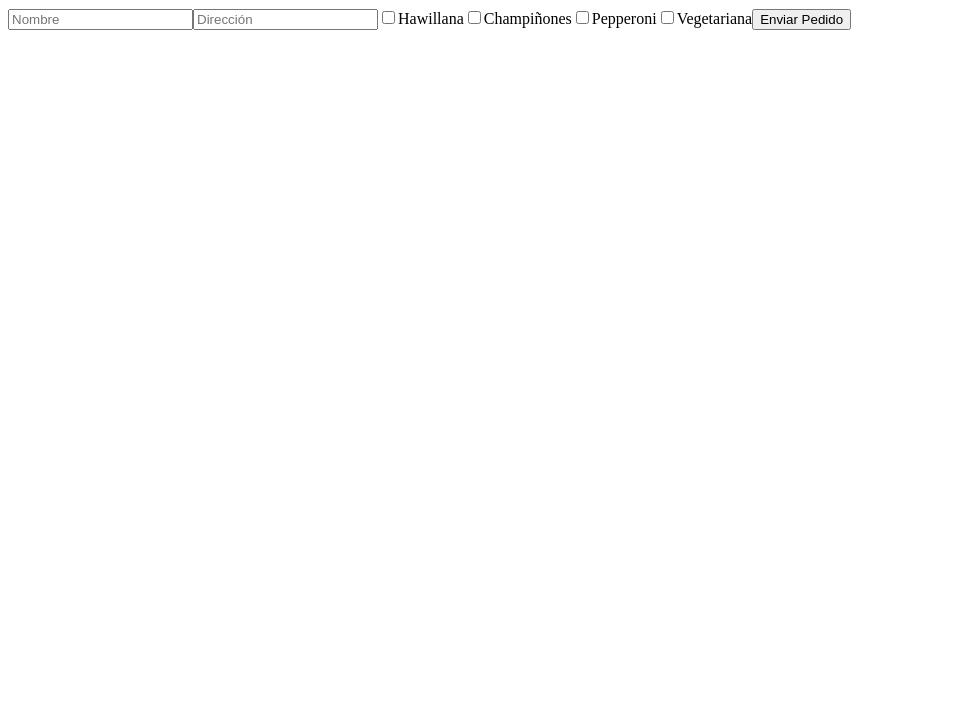
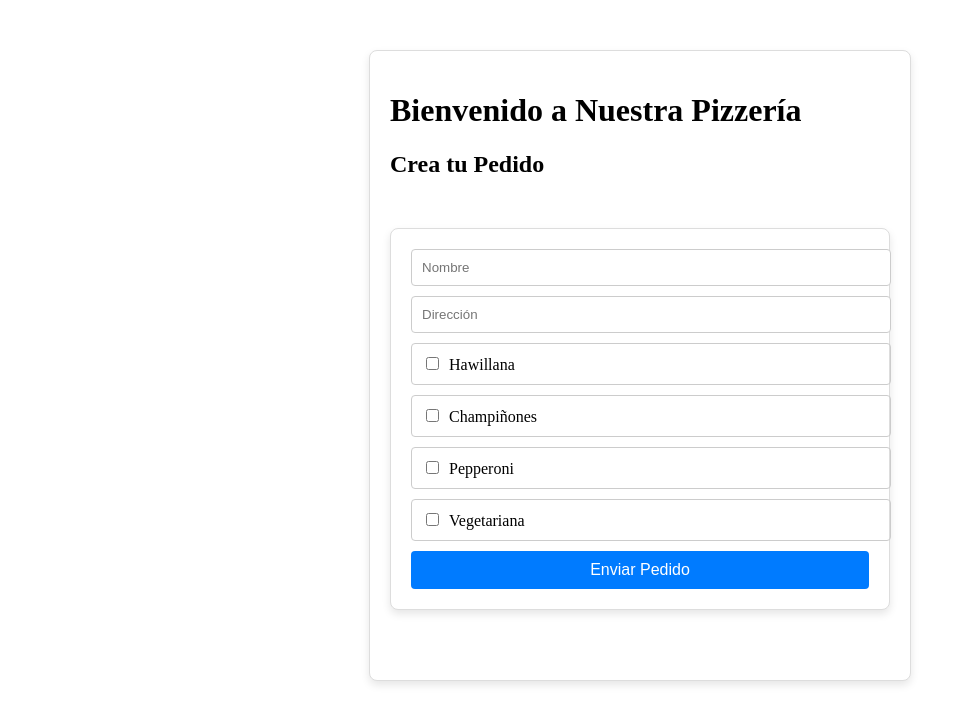
Before and after one commit to JeissonArcadio778/react-ts-order-pizzas, a React (Create React App) app: page / in a window 1280 px wide. Shown: the top 724 px of the page, without its empty margins (0-966 px from the left). Built offline with nearby package versions, Linux system fonts and the light colour scheme.

Commit message:
added love

```diff
--- a/src/components/OrderForm.tsx
+++ b/src/components/OrderForm.tsx
@@ -1,5 +1,6 @@
 import React, { useState } from "react";
 import { createOrder } from "../api/orderApi";
+import "./styles/OrderFormStyles.css";
 
 export const OrderForm = ({
   onOrderCreated,
@@ -32,6 +33,11 @@ export const OrderForm = ({
   };
 
   return (
+
+    <div className="form-container">
+      <h1>Bienvenido a Nuestra Pizzería</h1>
+      <h2>Crea tu Pedido</h2>
+    <div className="form-container">
       <form onSubmit={handleSubmit}>
         <input
           type="text"
@@ -57,5 +63,7 @@ export const OrderForm = ({
         ))}
         <button type="submit">Enviar Pedido</button>
       </form>
+    </div>
+    </div>
   );
 };
--- a/src/components/OrderStatus.tsx
+++ b/src/components/OrderStatus.tsx
@@ -1,38 +1,91 @@
-import React, { useState, useEffect } from "react";
+import { useState, useEffect } from "react";
 import { getOrderStatus } from "../api/orderApi";
 import { OrderModal } from "./OrderModal";
+
+import "./styles/OrderStatus.css";
 
 export const OrderStatus = ({ orderId }: { orderId: string }) => {
   const [status, setStatus] = useState("CREATING_ORDER");
   const [orderInfo, setOrderInfo] = useState(null);
 
   useEffect(() => {
-    let intervalId: any;
-
     const fetchOrderStatus = async () => {
       try {
         const response = await getOrderStatus(orderId);
-        console.log(response);
         setStatus(response.delivery_status);
         setOrderInfo(response);
-
-        if (response.delivery_status === "READY_FOR_DELIVERY") {
-          clearInterval(intervalId);
-        }
       } catch (error) {
         console.error(error);
       }
     };
 
-    intervalId = setInterval(fetchOrderStatus, 10000);
+    // Realizar la primera llamada inmediatamente y luego establecer un intervalo
+    fetchOrderStatus();
+    const intervalId = setInterval(fetchOrderStatus, 10000);
 
     return () => clearInterval(intervalId);
   }, [orderId]);
 
+  const renderOrderStatusContent = () => {
+    switch (status) {
+      case "CREATING_ORDER":
+        return (
+          <>
+            <p>Creando tu pedido...</p>
+            <p>Espera un momento mientras procesamos tu orden.</p>
+            <div className="loader"></div>
+          </>
+        );
+      case "PREPARING":
+        return (
+          <>
+            <p>Preparando tu pedido...</p>
+            <div className="loader"></div>
+          </>
+        );
+      case "READY_FOR_DELIVERY":
+        return <OrderModal orderInfo={orderInfo} />;
+      default:
+        return <p>Creando Pedido... Espera unos segundos</p>;
+    }
+  };
+
   return (
-    <div>
-      Estado del Pedido: {status}
-      {status === "READY_FOR_DELIVERY" && <OrderModal orderInfo={orderInfo} />}
+    <StatusModal status={status}>
+      {renderOrderStatusContent()}
+    </StatusModal>
+  );
+};
+
+export const PreparingOrder = () => {
+  return (
+    <div className="order-status">
+      <p>Preparando tu pedido...</p>
+      <div className="loader"></div>
     </div>
   );
 };
+
+export const StatusModal = ({ status, children }: { status: string, children: React.ReactNode }) => {
+  return (
+    <div className="modal">
+      <div className={`modal-content ${status !== 'CREATING_ORDER' ? 'show' : ''}`}>
+        <h2>Estado del Pedido: {traducirEstado(status)}</h2>
+        {children}
+      </div>
+    </div>
+  );
+};
+
+const traducirEstado = (estado: string) => {
+  switch (estado) {
+    case 'CREATING_ORDER':
+      return 'Creando Pedido';
+    case 'PREPARING':
+      return 'Preparando';
+    case 'READY_FOR_DELIVERY':
+      return 'Listo para Entrega';
+    default:
+      return 'Creando Pedido';
+  }
+};
--- /dev/null
+++ b/src/components/styles/OrderFormStyles.css
@@ -0,0 +1,38 @@
+.form-container {
+    max-width: 500px;
+    margin: 50px auto;
+    padding: 20px;
+    border: 1px solid #ddd;
+    border-radius: 8px;
+    box-shadow: 0 4px 8px rgba(0,0,0,0.1);
+    background-color: white;
+  }
+
+  .form-container input[type="text"],
+  .form-container label {
+    display: block;
+    width: 100%;
+    padding: 10px;
+    margin-bottom: 10px;
+    border: 1px solid #ccc;
+    border-radius: 4px;
+  }
+
+  .form-container input[type="checkbox"] {
+    margin-right: 10px;
+  }
+
+  .form-container button {
+    width: 100%;
+    padding: 10px;
+    border: none;
+    border-radius: 4px;
+    background-color: #007bff;
+    color: white;
+    font-size: 16px;
+    cursor: pointer;
+  }
+
+  .form-container button:hover {
+    background-color: #0056b3;
+  }
--- /dev/null
+++ b/src/components/styles/OrderStatus.css
@@ -0,0 +1,56 @@
+.order-status {
+    text-align: center;
+    padding: 20px;
+  }
+
+
+  @keyframes spin {
+    0% { transform: rotate(0deg); }
+    100% { transform: rotate(360deg); }
+  }
+
+
+  .modal {
+    position: fixed;
+    top: 0;
+    left: 0;
+    width: 100%;
+    height: 100%;
+    background-color: rgba(0, 0, 0, 0.5);
+    display: flex;
+    align-items: center;
+    justify-content: center;
+  }
+
+  .modal-content {
+    background-color: white;
+    padding: 20px;
+    border-radius: 8px;
+    box-shadow: 0 4px 8px rgba(0, 0, 0, 0.1);
+    max-width: 500px;
+    width: 100%;
+    text-align: center;
+    opacity: 0;
+    transition: opacity 0.3s ease-in-out;
+  }
+
+
+  .modal h2 {
+    font-family: 'Arial', sans-serif;
+    color: #2c3e50;
+    font-size: 1.5em;
+    margin-bottom: 20px;
+  }
+
+  .modal-content.show {
+    opacity: 1;
+  }
+
+  .loader {
+    border: 4px solid #ecf0f1;
+    border-top: 4px solid #3498db;
+    border-radius: 50%;
+    width: 50px;
+    height: 50px;
+    animation: spin 2s linear infinite;
+  }
```
Also changed, not shown: src/components/StatusModal.tsx (added, +25 -0 lines). Lines whose indentation alone changed are shown as unchanged.
